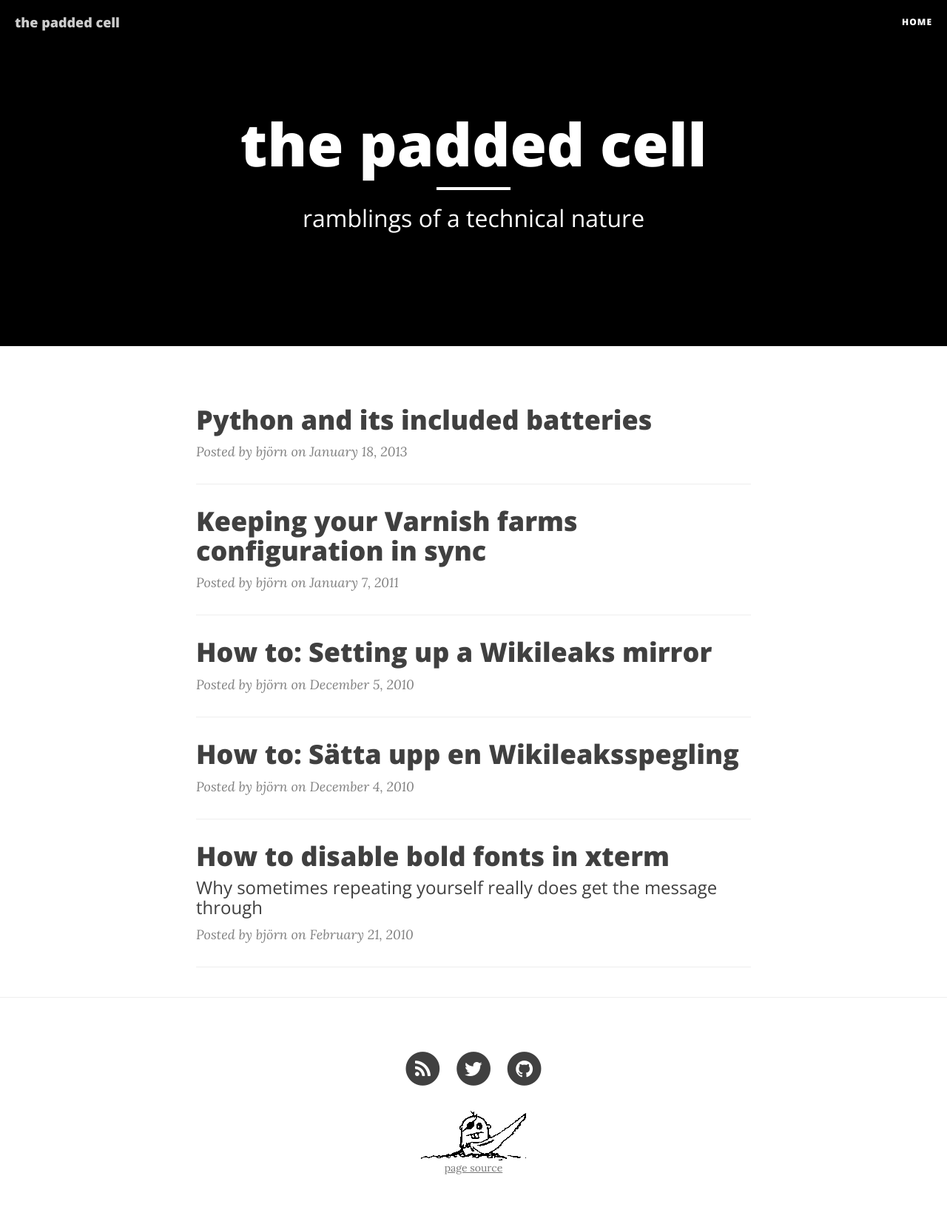
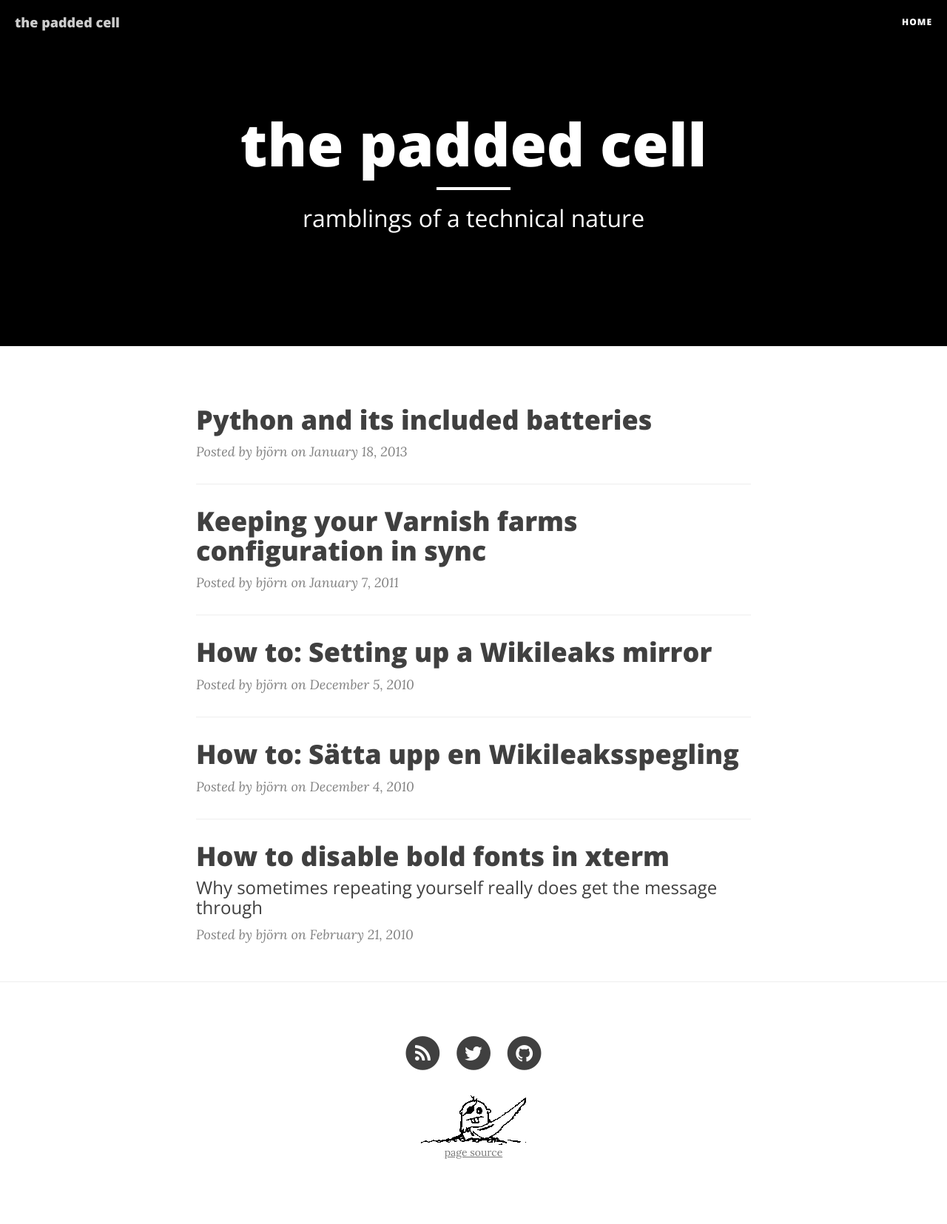
Before and after one commit to gaqzi/sanitarium.se, a Jekyll site: the page built from index.html, in a window 1280 px wide. Shown: the whole page at 74% size. Built offline with Jekyll 4.4.1, drawn with Linux system fonts in a browser that asks for light colours; nearby versions of some CDN libraries; the list of posts is cut into pages by our own code; after the commit the page ends 1634 px from its top, so only the background shows below that.

Commit message:
Add hr only when not the last item

```diff
--- a/index.html
+++ b/index.html
@@ -16,7 +16,7 @@
     </a>
     <p class="post-meta">Posted by {% if post.author %}{{ post.author }}{% else %}{{ site.title }}{% endif %} on <time title="{{ post.date }}" datetime="{{ post.date }}">{{ post.date | date: "%B %-d, %Y" }}</time></p>
 </div>
-<hr>
+{% if forloop.last != true %}<hr>{% endif %}
 {% endfor %}
 
 <!-- Pager -->
```
